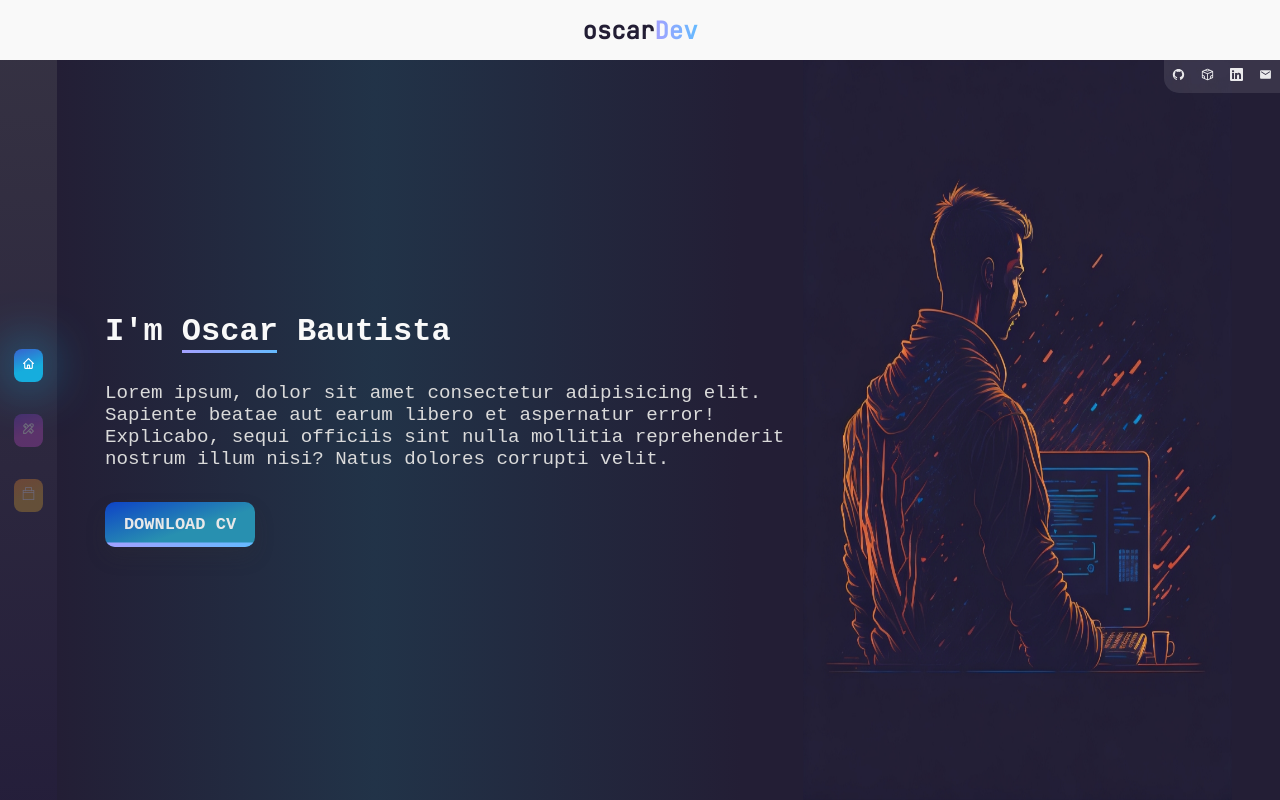
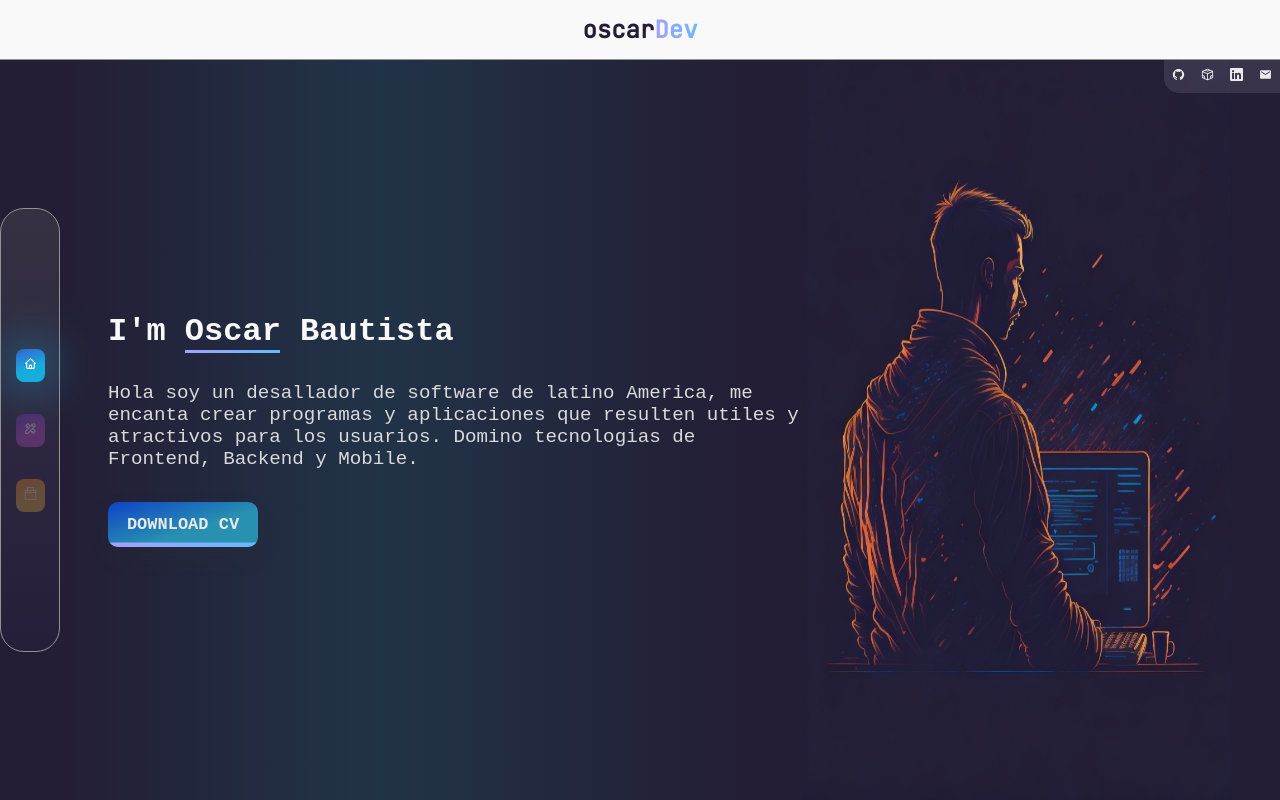
Before and after one commit to OscarCodev/my-portafolio, a React (Vite) app: page / in a window 1280 px wide. Built offline with nearby package versions, Linux system fonts and the light colour scheme.

Commit message:
estilizando y modelando la data

```diff
--- a/src/components/pages/HomeScreen.jsx
+++ b/src/components/pages/HomeScreen.jsx
@@ -8,10 +8,7 @@ export default function HomeScreen() {
       <Presentacion className="animate__animated animate__zoomIn">
         <h2>I'm <span>Oscar</span> Bautista</h2>
         <p>
-          Lorem ipsum, dolor sit amet consectetur adipisicing elit. Sapiente
-          beatae aut earum libero et aspernatur error! Explicabo, sequi officiis
-          sint nulla mollitia reprehenderit nostrum illum nisi? Natus dolores
-          corrupti velit.
+          Hola soy un desallador de software de latino America, me encanta crear programas y aplicaciones que resulten utiles y atractivos para los usuarios. Domino tecnologias de Frontend, Backend y Mobile.
         </p>
         <Button></Button>
       </Presentacion>
--- a/src/components/uis/Header.jsx
+++ b/src/components/uis/Header.jsx
@@ -34,13 +34,14 @@ const HeaderSup = styled.div`
   height: 60px;
   display: flex;
   justify-content: center;
-  background: #fff;
+  background-color: #231e35;
 `;
 
 const ContainerHeader = styled.div`
   width: 100%;
   height: 60px;
   background: #f9f9f9;
+  border-bottom: 1px solid #929292;
   display: flex;
   justify-content: center;
   align-items: center;
--- a/src/components/uis/Navbar.jsx
+++ b/src/components/uis/Navbar.jsx
@@ -7,6 +7,7 @@ import { TfiBag } from "react-icons/tfi";
 
 export default function Navbar() {
   return (
+    <ContainerOptions>
     <Options>
       <Option1 to="/">
         {" "}
@@ -21,6 +22,7 @@ export default function Navbar() {
         <TfiBag /> <ToolTip>Experiencia</ToolTip>
       </Option3>
     </Options>
+    </ContainerOptions>
   );
 }
 
@@ -41,26 +43,43 @@ se le debe especificar una ruta, un icono y un Tooltip
 
 //Contenedor
 const Options = styled.div`
-  width: 100%;
+  width: 90%;
   height: 60px;
   display: flex;
   justify-content: space-evenly;
   align-items: center;
+  border-radius: 1.5rem;
   background: rgb(41, 32, 74);
   background: linear-gradient(
     0deg,
     rgba(41, 32, 74, 0.26) 0%,
     rgba(105, 105, 105, 0.26) 100%
   );
-  //border: 1px solid white;
+  border: 1px solid #929292;
   //computadora
   @media (min-width: 992px) {
     width: 60px;
-    height: 100%;
+    height: 60%;
     flex-direction: column;
     justify-content: center;
   }
 `;
+
+const ContainerOptions = styled.div`
+  width: 100%;
+  height: 60px;
+  display: flex;
+  justify-content: center;
+  //border: 1px solid yellow;
+  @media (min-width: 992px) {
+    width: 60px;
+    height: 100%;
+
+    flex-direction: column;
+    justify-content: center;
+  }
+`;
+
 
 const ToolTip = styled.p`
   position: absolute;
@@ -85,7 +104,7 @@ const Option = css`
   opacity: 0.3;
   //transition: opacity 0.3s ease;
   position: relative;
-  transition: all 0.6s cubic-bezier(0.23, 1, 0.320, 1);
+  transition: all 0.6s cubic-bezier(0.23, 1, 0.32, 1);
   &.active {
     opacity: 1;
   }
--- a/src/components/uis/ViewPages.jsx
+++ b/src/components/uis/ViewPages.jsx
@@ -47,6 +47,7 @@ const ContenedorIcons = styled.div`
   background-color: rgba(255,255,255,0.1);
   display: flex;
   align-items: center;
+
 `;
 
 const Icon = styled.a`
```
Also changed, not shown: src/data/dataProyects.js (added, +32 -0 lines), src/data/dataTecnologias.js (added, +33 -0 lines).
